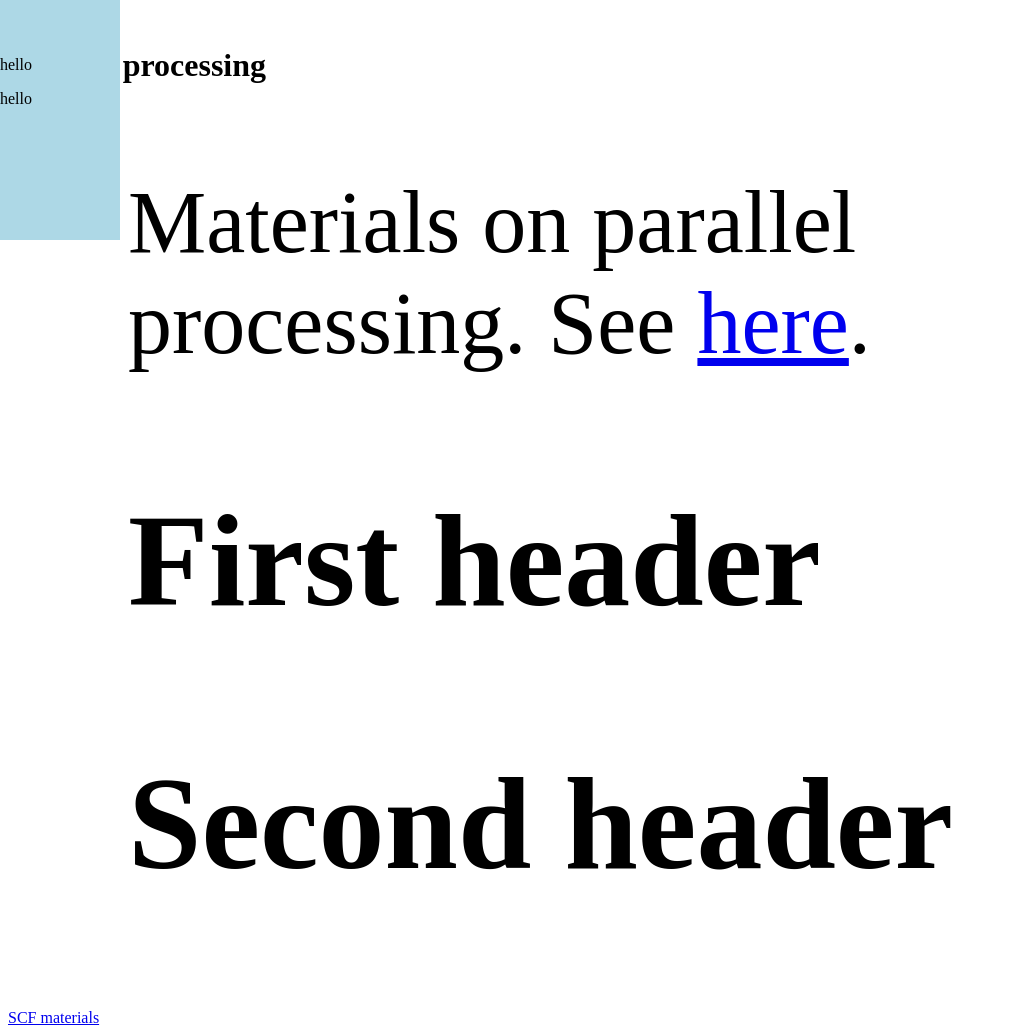
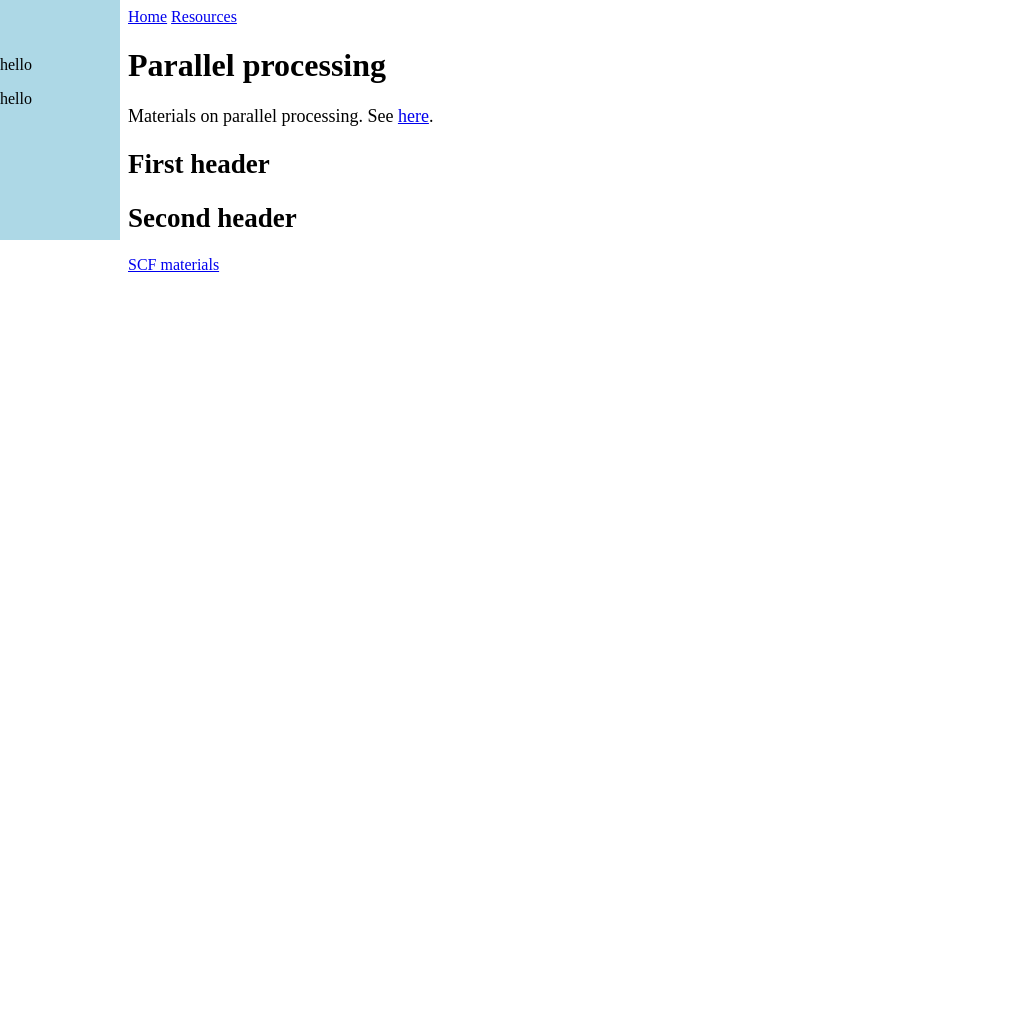
Before and after one commit to paciorek/tutorial-test, a Jekyll site: the page built from index.md, in a window 1280 px wide. Shown: the whole page, without its empty margins (0-1014 px from the left). Built offline with Jekyll 4.4.1, drawn with Linux system fonts in a browser that asks for light colours; after the commit the page ends 900 px from its top, so only the background shows below that.

```diff
--- a/stylesheets/main.css
+++ b/stylesheets/main.css
@@ -18,5 +18,11 @@
 
 .body-text {
 margin-left: 120px;
-font-size: 88px;
+font-size: 18px;
 }
+nav {
+margin-left: 120px;
+}
+h1, footer {
+margin-left: 120px;
+}
```
